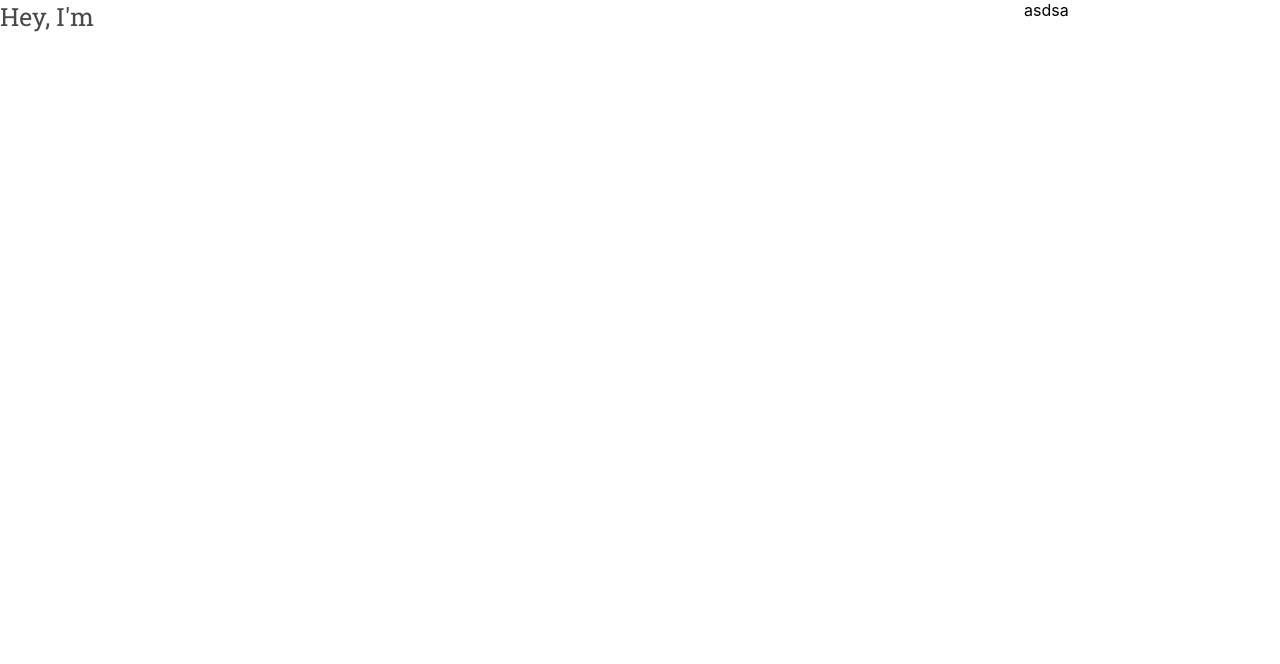
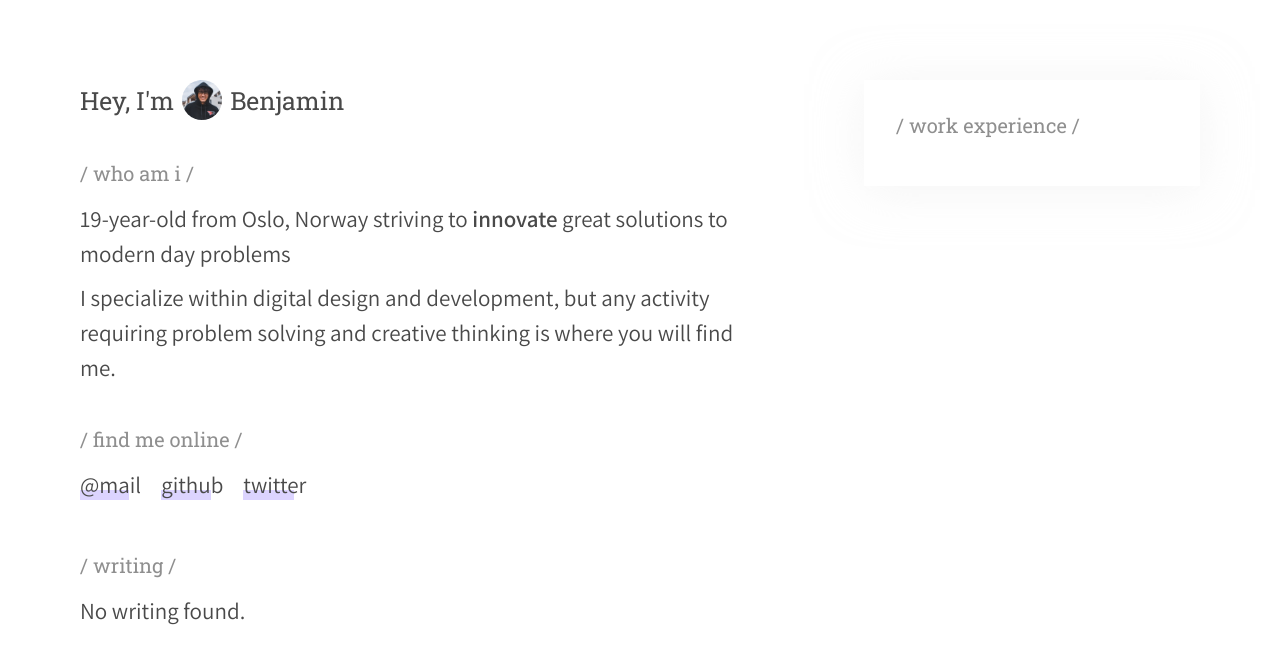
Before and after one commit to benja/portfolio, a Next.js app: page / in a window 1280 px wide. Shown: the top 664 px of the page. Built offline with nearby package versions, Linux system fonts and the light colour scheme.

Commit message:
Finished left column, now onto the right

```diff
--- a/src/pages/index.tsx
+++ b/src/pages/index.tsx
@@ -1,23 +1,94 @@
 import Head from 'next/head';
 import styled, { ThemeContext } from 'styled-components';
-import { useContext } from 'react';
+import { useContext, useState, useEffect } from 'react';
 
 // Components
 import { Text } from '../ui/components/Text';
 import { ITheme } from '../ui/themes';
+import { Section } from '../ui/components/Section';
+
+interface ILink {
+  text: string;
+  onClick: () => void;
+}
 
 export default function Home() {
   const theme: ITheme = useContext(ThemeContext);
 
+  // All links will be in here
+  const [links] = useState({
+    socials: [
+      {
+        text: '@mail',
+        onClick: () => {
+          console.log('asd');
+        },
+      },
+      {
+        text: 'github',
+        onClick: () => {
+          console.log('asd');
+        },
+      },
+      {
+        text: 'twitter',
+        onClick: () => {
+          console.log('asd');
+        },
+      },
+    ],
+    writings: [],
+  });
+
   return (
     <Container>
-      <Column width="80%">
-        <Title></Title>
-        <Text roboto fontSize={25} color={theme.text}>
-          Hey, I'm
-        </Text>
+      <Column width="60%">
+        <Title>
+          Hey, I'm <Benja src="/images/benja.jpg" /> Benjamin
+        </Title>
+
+        {/* Some information about myself */}
+        <Section title="who am i">
+          <StyledText>
+            19-year-old from Oslo, Norway striving to <span>innovate</span> great solutions to modern day problems
+          </StyledText>
+          <StyledText>
+            I specialize within digital design and development, but any activity requiring problem solving and creative
+            thinking is where you will find me.
+          </StyledText>
+        </Section>
+
+        {/* Social links */}
+        <Section title="find me online">
+          <List direction="row">
+            {links.socials.map((link: ILink, index: number) => (
+              <Link key={index} onClick={link.onClick}>
+                <Line color={theme.purple}>{link.text}</Line>
+              </Link>
+            ))}
+          </List>
+        </Section>
+
+        {/* My writings */}
+        <Section title="writing">
+          <List direction="column">
+            {links.writings.length > 0 ? (
+              links.writings.map((link: ILink, index: number) => (
+                <Link key={index} fontSize={20} onClick={link.onClick} noHover>
+                  <BorderBottom>{link.text}</BorderBottom>
+                </Link>
+              ))
+            ) : (
+              <StyledText>No writing found.</StyledText>
+            )}
+          </List>
+        </Section>
       </Column>
-      <Column width="20%">asdsa</Column>
+      <Column width="30%">
+        <Box>
+          <Section style={{ marginTop: 0 }} title="work experience"></Section>
+        </Box>
+      </Column>
     </Container>
   );
 }
@@ -25,6 +96,8 @@ export default function Home() {
 const Container = styled.div`
   display: flex;
   flex-direction: row;
+  justify-content: space-between;
+  padding: 5rem;
 `;
 
 const Column = styled.div<any>`
@@ -33,7 +106,131 @@ const Column = styled.div<any>`
   width: ${props => props.width || '100%'};
 `;
 
-const Title = styled.div`
+const Title = styled(Text).attrs({
+  roboto: true,
+  fontSize: 25,
+})`
   display: flex;
   flex-direction: row;
+  align-items: center;
+  color: ${props => props.theme.text};
 `;
+
+const Line = styled.div`
+  position: relative;
+  font-family: inherit;
+  font-weight: inherit;
+  display: inline-flex;
+  width: fit-content;
+
+  &:hover {
+    &:before {
+      bottom: 5px;
+      opacity: 0.8;
+    }
+
+    transition: 0.2s;
+    &:active {
+      transition: 0.2s;
+      transform: translateY(2px);
+    }
+  }
+
+  &:before {
+    content: ' ';
+    height: 10px;
+    width: 80%;
+    background: ${props => props.color || 'gray'};
+    opacity: 0.5;
+    position: absolute;
+    bottom: 3px;
+    z-index: -1;
+    transition: 0.25s ease-in-out;
+  }
+`;
+
+const BorderBottom = styled.div`
+  position: relative;
+  font-family: inherit;
+  font-weight: inherit;
+  display: inline-flex;
+  width: fit-content;
+  transition: 0.25s ease-in-out;
+  opacity: 0.8;
+
+  &:hover {
+    transition: 0.25s ease-in-out;
+    opacity: 1;
+
+    &:before {
+      background: ${props => props.theme.text};
+      width: 100%;
+    }
+  }
+
+  &:before {
+    content: ' ';
+    height: 1px;
+    width: 80%;
+    background: ${props => props.theme.border};
+    opacity: 0.5;
+    position: absolute;
+    bottom: 2px;
+    z-index: -1;
+    transition: 0.25s ease-in-out;
+  }
+`;
+
+// Could've named this Avatar, but hey it's me ;p *easter egg*
+const Benja = styled.img.attrs({
+  width: 40,
+  height: 40,
+})`
+  border-radius: 50%;
+  margin: 0 0.5rem 0 0.5rem;
+`;
+
+const StyledText = styled(Text).attrs({
+  assistant: true,
+})`
+  color: ${props => props.theme.grayText};
+  white-space: pre-line;
+  line-height: 35px;
+  font-size: 23px;
+  margin-bottom: 0.55rem;
+
+  :last-child {
+    margin-bottom: 0;
+  }
+
+  span {
+    font-family: 'Assistant';
+    font-weight: 600;
+  }
+`;
+
+const List = styled.div<any>`
+  display: flex;
+  flex-direction: ${props => props.direction || 'row'};
+`;
+
+const Link = styled(Text).attrs({
+  assistant: true,
+})<any>`
+  font-size: 23px;
+  color: ${props => props.theme.grayText};
+  line-height: 35px;
+  margin: 0 1.25rem 0.55rem 0;
+  cursor: pointer;
+
+  transition: 0.25s;
+  &:hover {
+    transform: translateY(${props => (props.noHover ? 0 : '-2.5px')});
+    transition: 0.25s;
+  }
+`;
+
+const Box = styled.div`
+  box-shadow: 0px 4px 50px rgba(233, 233, 233, 0.51);
+  padding: 2rem;
+`;
--- /dev/null
+++ b/src/ui/components/Section.tsx
@@ -0,0 +1,38 @@
+import React from 'react';
+import styled, { ThemeContext } from 'styled-components';
+
+// Components
+import { Text } from './Text';
+
+interface SectionProps {
+  title: string;
+  style?: any;
+  children?: any;
+}
+
+export const Section = ({ title, style, children }: SectionProps) => {
+  return (
+    <Container style={{ ...style }}>
+      <Title>/ {title} /</Title>
+      {children}
+    </Container>
+  );
+};
+
+const Container = styled.div`
+  display: flex;
+  flex-direction: column;
+  margin-top: 2.5rem;
+`;
+
+const Title = styled(Text).attrs({
+  roboto: true,
+  fontSize: 20,
+})`
+  display: flex;
+  flex-direction: column;
+  color: ${props => props.theme.lightGrayText};
+  position: relative;
+  width: fit-content;
+  margin-bottom: 1rem;
+`;
--- a/src/ui/themes.ts
+++ b/src/ui/themes.ts
@@ -3,6 +3,9 @@ export interface ITheme {
   text: string;
   grayText: string;
   lightGrayText: string;
+  border: string;
+  blue: string;
+  purple: string;
 }
 
 // Available themes
@@ -11,5 +14,9 @@ export const themes = {
     text: '#494949',
     grayText: '#494949',
     lightGrayText: '#8F8F8F',
+    border: '#a5a5a5',
+
+    blue: '#a9e5ff',
+    purple: '#baa9ff',
   } as ITheme,
 };
```
Also changed, not shown: public/images/benja.jpg (added).
